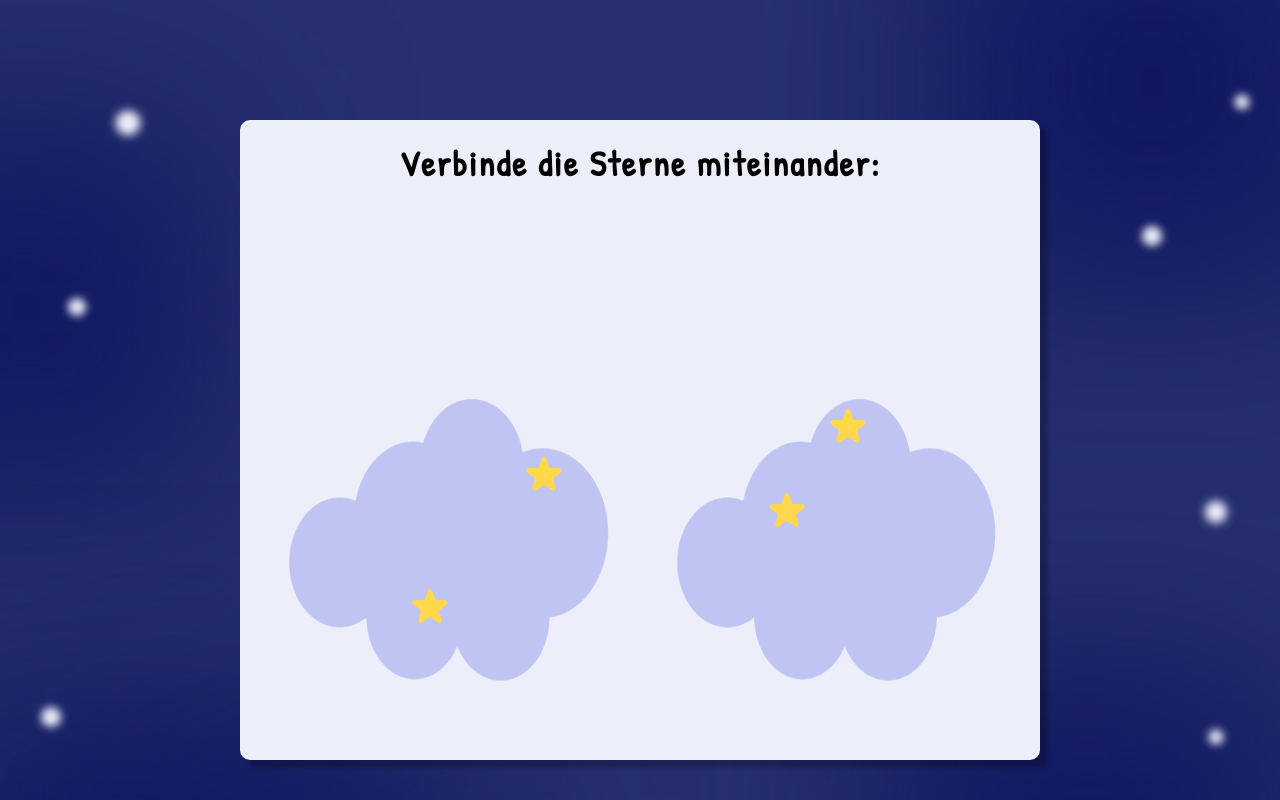
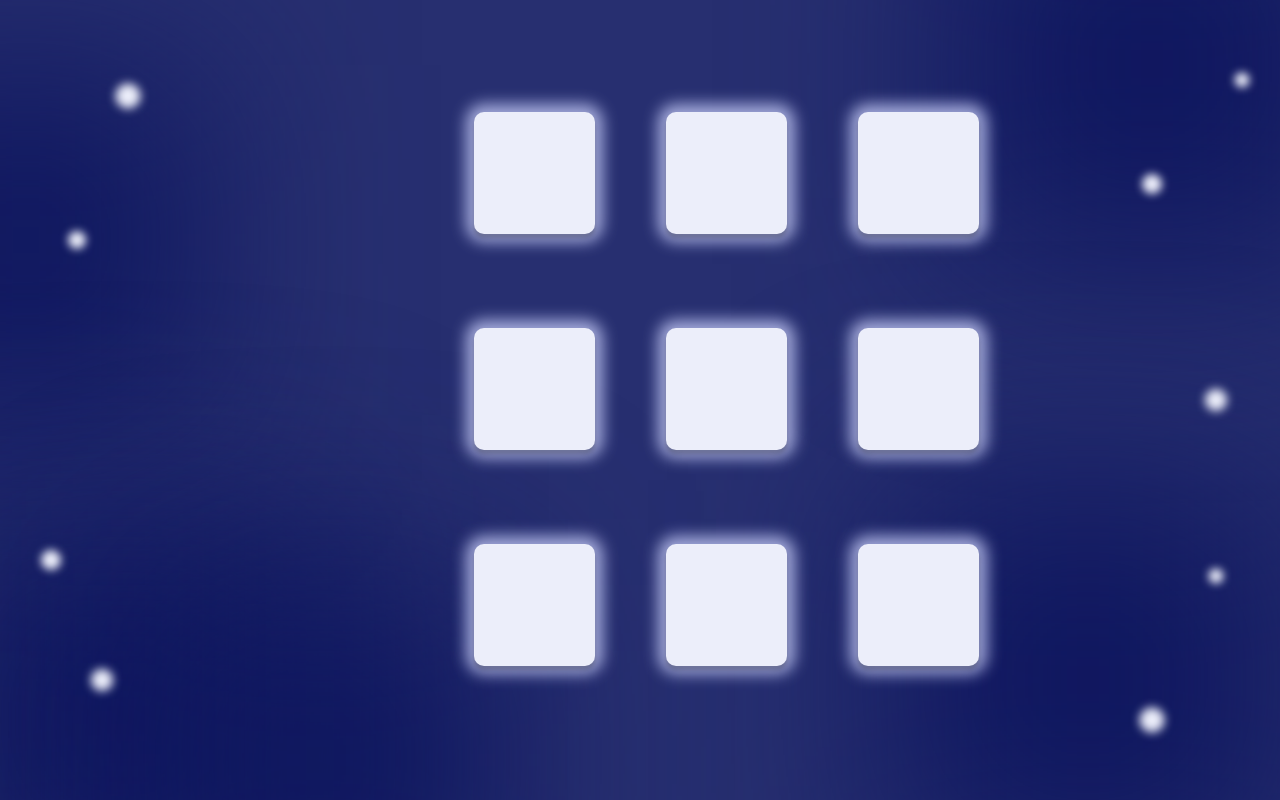
Before and after one commit to jara1008/Bachelor-Thesis, a React (Create React App) app in the folder thesis/: page / in a window 1280 px wide. Shown: the top 800 px of the page. Built offline with nearby package versions, Linux system fonts and the light colour scheme.

Commit message:
many fixes + first sketch of overview page

```diff
--- a/thesis/src/App.css
+++ b/thesis/src/App.css
@@ -5,14 +5,19 @@
 }
 
 .background {
+  position: fixed;
+  top: 0;
+  left: 0;
+  width: 100%;
+  height: 100%;
+  z-index: -1;
+}
+
+.content {
   position: relative;
+  top: 0;
+  left: 0;
+  height: 100vh;
+  width: 100vw;
   z-index: 1;
 }
-
-.container {
-  position: absolute;
-  top: 55%;
-  left: 50%;
-  transform: translate(-50%, -50%);
-  z-index: 2;
-}
--- a/thesis/src/App.js
+++ b/thesis/src/App.js
@@ -1,15 +1,18 @@
-import { Component } from 'react';
+import React, { useState } from 'react';
+import Background from './components/background';
+import { Box } from './components/activity1';
+import Overview from './components/overview';
 import './App.css';
-import Background from './components/background'
-import { Box } from './components/activity1'
 
-function App() {
+const App = () => {
   return (
-    <div className="App">
-      <Background className="background"></Background>
-      <Box className="test"></Box>
+    <div>
+      <Background />
+      <div className="content">
+        <Overview />
+      </div>
     </div>
   );
-}
+};
 
 export default App;
--- a/thesis/src/components/activity1.css
+++ b/thesis/src/components/activity1.css
@@ -10,8 +10,8 @@ body, html {
     display: flex;
     justify-content: center;
     align-items: center;
-    height: 100%;
-    width: 100%
+    height: 100vh;
+    width: 100vw;
   }
 
   .white-box {
@@ -41,6 +41,8 @@ body, html {
 
 .text-wrapper {
     font-family: 'Patrick Hand', sans-serif;
+    display: flex;
+    justify-content: center;
     font-size: 35px;
     color: #000000;
     font-weight: bold;
--- a/thesis/src/components/activity1.jsx
+++ b/thesis/src/components/activity1.jsx
@@ -1,4 +1,4 @@
-import React from "react";
+import React, { useState, useEffect } from "react";
 import "./activity1.css";
 import cloud from "../images/cloud.png";
 import star from "../images/star.svg"
@@ -14,12 +14,45 @@ const rightCloudPositions = [
     { top: 45, left: 84 }
 ];
 
-const generateStars = (count, positions) => {
 
-    const handleStarClick = (index) => {
-        console.log(`Star ${index + 1} clicked!`);
+export const Box = () => {
+
+    const [clickedStars, setClickedStars] = useState([]);
+    const [allStars, setAllStars] = useState({ left: [], right: [] });
+    const [lines, setLines] = useState([]);
+    const [drawnLines, setDrawnLines] = useState([])
+
+    useEffect(() => {
+        const firstCloudCount = Math.floor(Math.random() * leftCloudPositions.length) + 1;
+        const secondCloudCount = Math.floor(Math.random() * rightCloudPositions.length) + 1;
+
+        const starsInFirstCloud = generateStars(firstCloudCount, leftCloudPositions);
+        const starsInSecondCloud = generateStars(secondCloudCount, rightCloudPositions);
+
+        setAllStars({ left: starsInFirstCloud, right: starsInSecondCloud });
+    }, []);
+
+    useEffect(() => {
+        setDrawnLines(renderLines());
+    }, [lines])
+
+
+    const handleStarClick = (position) => {
+        setClickedStars(prevStars => {
+            const updatedStars = [...prevStars, position];
+
+            if (updatedStars.length === 2) {
+                console.log("two stars selected: ", updatedStars);
+                setLines(prevLines => [...prevLines, { start: updatedStars[0], end: updatedStars[1] }]);
+                console.log(clickedStars)
+                return [];
+            }
+            console.log(clickedStars)
+            return updatedStars;
+        });
     };
 
+    const generateStars = (count, positions) => {
         return positions.slice(0, count).map((pos, index) => (
             <img
                 key={index}
@@ -31,18 +64,18 @@ const generateStars = (count, positions) => {
                     top: `${pos.top}%`,
                     left: `${pos.left}%`,
                 }}
-            onClick={() => handleStarClick(index)}
+                onClick={() => handleStarClick(pos)}
             />
         ));
     };
 
-export const Box = () => {
-
-    const firstCloudCount = Math.floor(Math.random() * 7) + 1;
-    const secondCloudCount = Math.floor(Math.random() * 7) + 1;
-
-    const starsInFirstCloud = generateStars(firstCloudCount, leftCloudPositions);
-    const starsInSecondCloud = generateStars(secondCloudCount, rightCloudPositions);
+    const renderLines = () => {
+        console.log("Drawing lines: ",lines)
+        return lines.map((line, index) => (
+        <svg key={index} style={{ position: "absolute", top: 0, left: 0, height: "100%", width: "100%" }}>
+            <line x1={`${line.start.left}%`} y1={`${line.start.top}%`} x2={`${line.end.left}%`} y2={`${line.end.top}%`} stroke="black" strokeWidth="2" />
+        </svg>
+    ))};
 
     return (
         <div className="container">
@@ -50,9 +83,10 @@ export const Box = () => {
                 <span className="text-wrapper">Verbinde die Sterne miteinander:</span>
                 <div style={{ position: "relative", height: "100%", width: "100%" }}>
                     <img src={cloud} alt="Cloud" style={{ position: "absolute", top: "30%", left: "0%", height: "58%", width: "48%" }} />
-                    {starsInFirstCloud}
+                    {allStars.left}
                     <img src={cloud} alt="Cloud" style={{ position: "absolute", top: "30%", right: "1%", height: "58%", width: "48%" }} />
-                    {starsInSecondCloud}
+                    {allStars.right}
+                    {drawnLines}
                 </div>
             </div>
         </div>
--- a/thesis/src/components/background.css
+++ b/thesis/src/components/background.css
@@ -1,4 +1,4 @@
-.main {
+.background {
     background-color: #272f70;
     display: flex;
     flex-direction: row;
@@ -7,15 +7,15 @@
     height: 100%;
 }
 
-.main .div {
+.background .div {
     background-color: #272f70;
-    height: 1024px;
+    height: 100vh;
     overflow: hidden;
     position: relative;
-    width: 1440px;
+    width: 100vw;
 }
 
-.main .blue-ellipse {
+.background .blue-ellipse {
     background-color: #0f175f;
     filter: blur(var(--ellipse-blur, 20px));
     height: var(--ellipse-height, 200px);
@@ -26,7 +26,7 @@
     transform: translate(-50%, -50%);
 }
 
-.main .white-ellipse {
+.background .white-ellipse {
     background-color: #eceefa;
     border-radius: var(--ellipse-radius, 50%);
     filter: blur(var(--ellipse-blur, 20px));
--- a/thesis/src/components/background.jsx
+++ b/thesis/src/components/background.jsx
@@ -23,7 +23,7 @@ function Background() {
   ]);
 
   return (
-    <div className="main">
+    <div className="background">
       <div className="div">
         {ellipses_blue.map((ellipse, index) => (
             <div
--- /dev/null
+++ b/thesis/src/components/overview.css
@@ -0,0 +1,10 @@
+.rectangle {
+    background-color: #eceefa;
+    border-radius: 10px;
+    box-shadow: 0px 4px 4px #00000040, 0px 0px 15px 8px #bec3f1d6;
+    top: 0;
+    left: 0;
+    position: relative;
+    width: 9.5vw;
+    aspect-ratio: 1/1;
+}
--- /dev/null
+++ b/thesis/src/components/overview.jsx
@@ -0,0 +1,26 @@
+import React, { useState } from "react";
+import "./overview.css";
+
+function Overview() {
+    const [boxes, setBoxes] = useState([
+        { top: '14%', left: '37%' },
+        { top: '14%', left: '52%' },
+        { top: '14%', left: '67%' },
+        { top: '41%', left: '37%' },
+        { top: '41%', left: '52%' },
+        { top: '41%', left: '67%' },
+        { top: '68%', left: '37%' },
+        { top: '68%', left: '52%' },
+        { top: '68%', left: '67%' }
+    ])
+
+    return (
+        <div className="overview">
+            {boxes.map((box) => (
+                <div className="rectangle" style={{ top: box.top, left: box.left, position: 'absolute' }} />
+            ))}
+        </div>
+    );
+}
+
+export default Overview;
```
Lines whose indentation alone changed are shown as unchanged.
